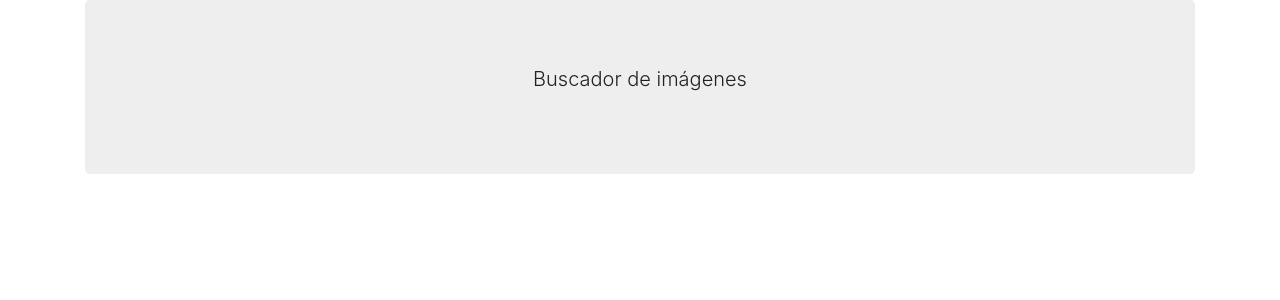
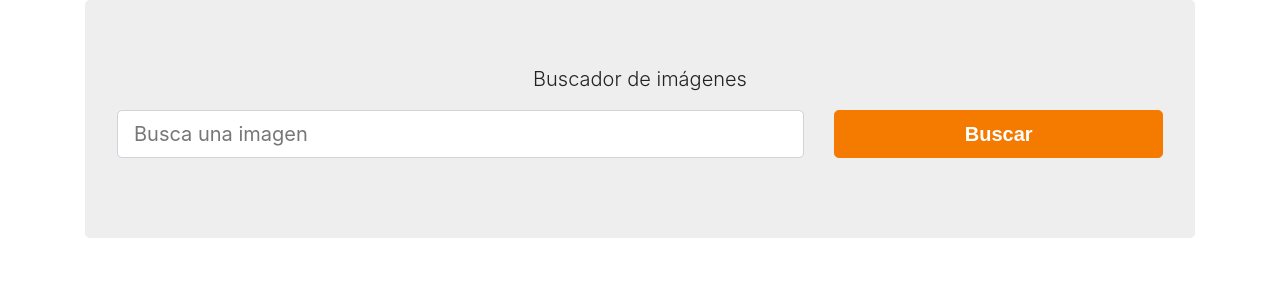
Before and after one commit to PabloMunizMontoya/buscador-de-imagenes, a React (Create React App) app: page / in a window 1280 px wide. Shown: the top 300 px of the page. Built offline with nearby package versions, Linux system fonts and the light colour scheme; a web font is replaced by a local one.

Commit message:
agregue el componente formulario

```diff
--- a/src/App.js
+++ b/src/App.js
@@ -1,4 +1,5 @@
 import React from 'react'
+import Formulario from './components/Formulario';
 
 
 function App() {
@@ -6,6 +7,8 @@
     <div className='container'>
       <div className='jumbotron'>
         <p className='lead text-center'>Buscador de imágenes</p>
+
+        <Formulario />
       </div>
     </div>
   );
--- /dev/null
+++ b/src/components/Formulario.jsx
@@ -0,0 +1,26 @@
+import React from 'react'
+
+const Formulario = () => {
+    return (
+        <form >
+            <div className='row'>
+                <div className='form-group col-md-8'>
+                    <input
+                        type="text"
+                        className='form-control form-control-lg'
+                        placeholder= 'Busca una imagen'
+                    />
+                </div>
+                <div className='form-group col-md-4'>
+                    <input
+                        type="submit"
+                        className='btn btn-lg btn-danger btn-block'
+                        value='Buscar'
+                    />
+                </div>
+            </div>
+        </form>
+     );
+}
+
+export default Formulario;
```
